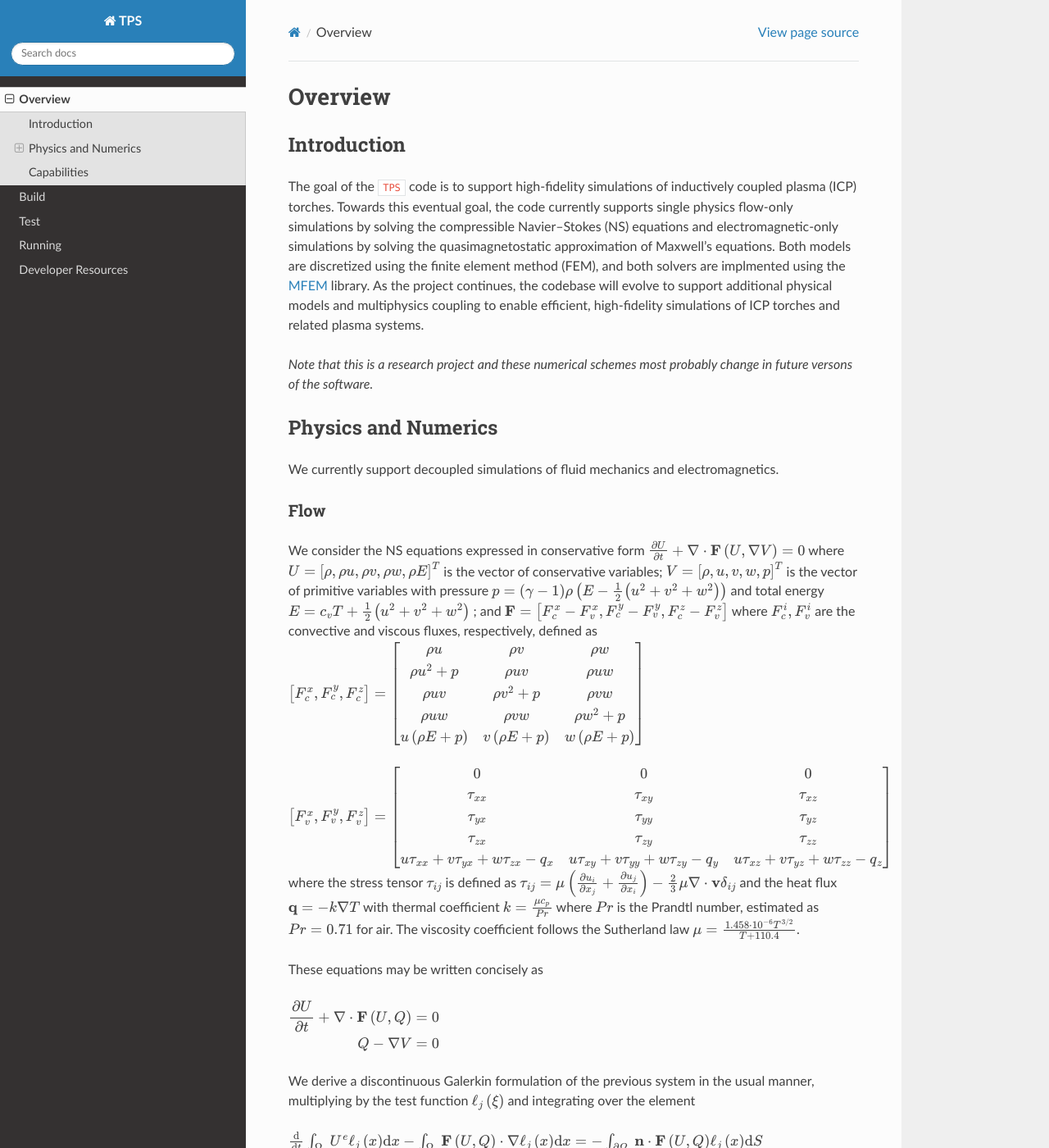
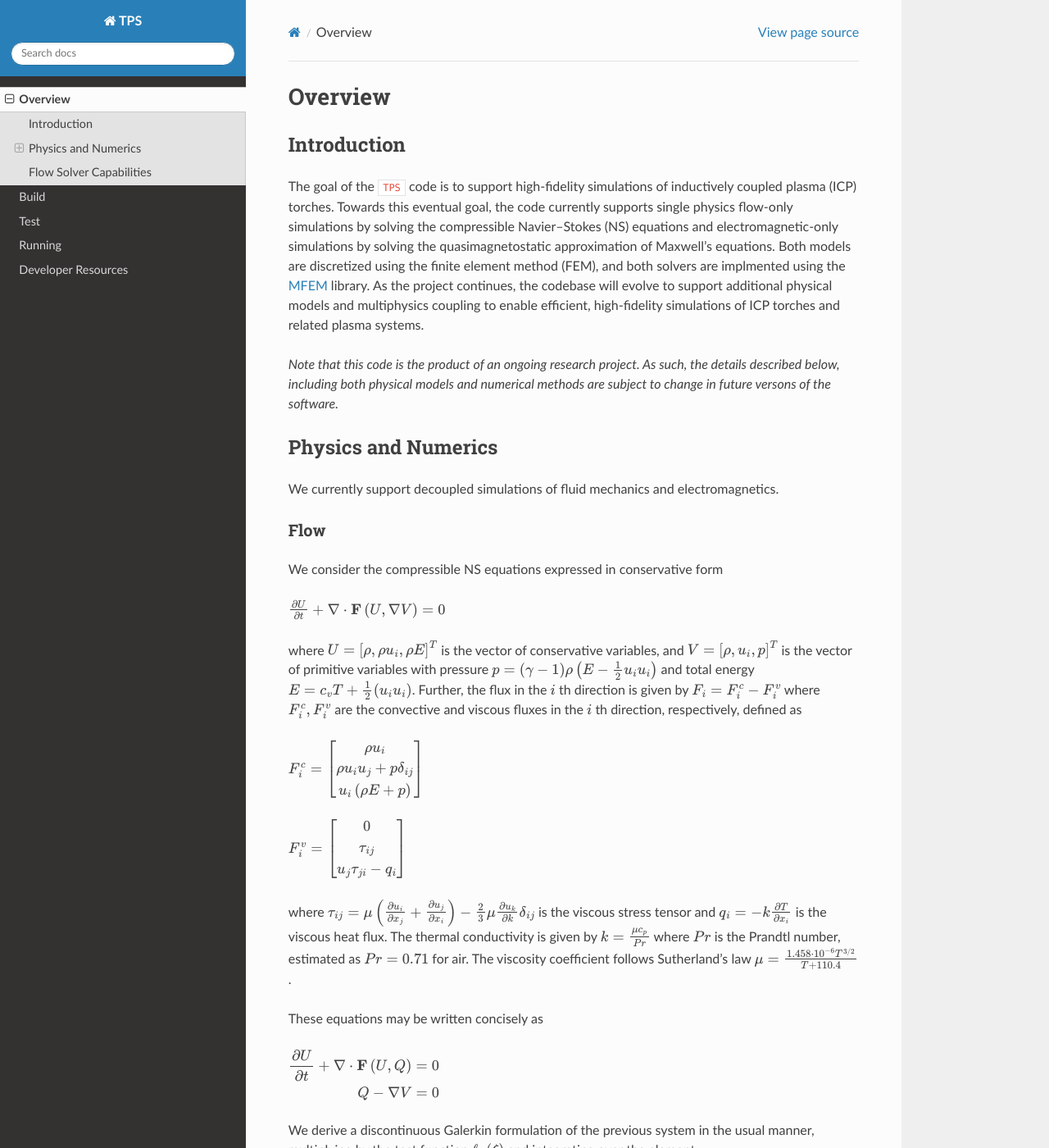
Before and after one commit to pecos/tps-docs, a Sphinx documentation site: the page built from docs/source/overview.rst, in a window 1280 px wide and 1400 px high. Shown: the whole window at 82% size. Built offline with Sphinx 7.4.7 and the Read the Docs theme 2.0.0, drawn with Linux system fonts in a browser that asks for light colours; some of the changed text lies outside the part shown.

Commit message:
Smoothing and clarity pass on overview section

```diff
--- a/docs/source/overview.rst
+++ b/docs/source/overview.rst
@@ -26,9 +26,10 @@ systems.
 .. equations whereas a Continuous Galerkin (CG) approach has been taken for the solution of the
 .. EM equations. These are implemented using the `MFEM <https://mfem.org>`_ library
 
-*Note that this is a research project and these numerical schemes most probably change in
-future versons of the software.*
-
+*Note that this code is the product of an ongoing research project.
+As such, the details described below, including both physical models
+and numerical methods are subject to change in future versons of the
+software.*
 
 
 Physics and Numerics
@@ -38,38 +39,40 @@ We currently support decoupled simulations of fluid mechanics and electromagneti
 
 Flow
 ------------
-We consider the NS equations expressed in conservative form
+We consider the compressible NS equations expressed in conservative form
+
 :math:`\frac{\partial U}{\partial t}+\nabla\cdot\mathbf{F}\left(U,\nabla V\right)=0`
-where
-:math:`U=\left[\rho,\rho u,\rho v,\rho w,\rho E\right]^{T}` is the vector of conservative
-variables;
-:math:`V=\left[\rho,u,v,w,p\right]^{T}` is the vector of primitive variables with pressure
-:math:`p=\left(\gamma-1\right)\rho\left(E-\frac{1}{2}\left(u^{2}+v^{2}+w^{2}\right)\right)`
-and total energy
-:math:`E=c_{v}T+\frac{1}{2}\left(u^{2}+v^{2}+w^{2}\right)` ; and
-:math:`\mathbf{F}=\left[F_{c}^{x}-F_{v}^{x},F_{c}^{y}-F_{v}^{y},F_{c}^{z}-F_{v}^{z}\right]` where
-:math:`F_{c}^{i}, F_{v}^{i}` are the convective and viscous fluxes, respectively, defined as
-:math:`\left[F_{c}^{x},F_{c}^{y},F_{c}^{z}\right]=\left[\begin{array}{ccc}
-\rho u & \rho v & \rho w\\
-\rho u^{2}+p & \rho uv & \rho uw\\
-\rho uv & \rho v^{2}+p & \rho vw\\
-\rho uw & \rho vw & \rho w^{2}+p\\
-u\left(\rho E+p\right) & v\left(\rho E+p\right) & w\left(\rho E+p\right)
+
+where :math:`U=\left[\rho,\rho u_i,\rho E\right]^{T}` is the vector of
+conservative variables, and :math:`V=\left[\rho,u_i,p\right]^{T}` is
+the vector of primitive variables with pressure
+:math:`p=\left(\gamma-1\right)\rho\left(E-\frac{1}{2} u_i u_i\right)`
+and total energy :math:`E=c_{v}T+\frac{1}{2}\left(u_i u_i\right)`.
+Further, the flux in the :math:`i` th direction is given by
+:math:`F_i=F^c_i-F^{v}_i` where :math:`F^{c}_{i}, F^{v}_{i}` are the
+convective and viscous fluxes in the :math:`i` th direction,
+respectively, defined as
+
+:math:`F^{c}_i=\left[\begin{array}{c}
+\rho u_i\\
+\rho u_i u_j +p \delta_{ij}\\
+u_i \left(\rho E+p\right)
 \end{array}\right]`
 
-:math:`\left[F_{v}^{x},F_{v}^{y},F_{v}^{z}\right]=\left[\begin{array}{ccc}
-0 & 0 & 0\\
-\tau_{xx} & \tau_{xy} & \tau_{xz}\\
-\tau_{yx} & \tau_{yy} & \tau_{yz}\\
-\tau_{zx} & \tau_{zy} & \tau_{zz}\\
-u\tau_{xx}+v\tau_{yx}+w\tau_{zx}-q_{x} & u\tau_{xy}+v\tau_{yy}+w\tau_{zy}-q_{y} & u\tau_{xz}+v\tau_{yz}+w\tau_{zz}-q_{z}
+:math:`F^{v}_i=\left[\begin{array}{c}
+0 \\
+\tau_{ij}\\
+u_j \tau_{ji} - q_i
 \end{array}\right]`
-where the stress tensor
-:math:`\tau_{ij}` is defined as
-:math:`\tau_{ij}=\mu\left(\frac{\partial u_{i}}{\partial x_{j}}+\frac{\partial u_{j}}{\partial x_{i}}\right)-\frac{2}{3}\mu\nabla\cdot\mathbf{v}\delta_{ij}`
-and the heat flux :math:`\mathbf{q}=-k\nabla T` with thermal coefficient
-:math:`k=\frac{\mu c_{p}}{Pr}` where :math:`Pr` is the Prandtl number, estimated as
-:math:`Pr=0.71` for air. The viscosity coefficient follows the Sutherland law
+
+where :math:`\tau_{ij}=\mu\left(\frac{\partial u_{i}}{\partial
+x_{j}}+\frac{\partial u_{j}}{\partial x_{i}}\right)-\frac{2}{3}\mu
+\frac{\partial u_k}{\partial k} \delta_{ij}` is the viscous stress
+tensor and :math:`q_i=-k \frac{\partial T}{\partial x_i}` is the
+viscous heat flux.  The thermal conductivity is given by
+:math:`k=\frac{\mu c_{p}}{Pr}` where :math:`Pr` is the Prandtl number,
+estimated as :math:`Pr=0.71` for air. The viscosity coefficient
+follows Sutherland's law
 :math:`\mu=\frac{1.458\cdot10^{-6}T^{3/2}}{T+110.4}`.
 
 These equations may be written concisely as
@@ -78,9 +81,9 @@ These equations may be written concisely as
 Q-\nabla V & =0
 \end{aligned}`
 
-We derive a discontinuous Galerkin formulation of the previous system in the usual manner,
-multiplying by the test function :math:`\ell_{j}\left(\xi\right)` and integrating over
-the element
+We derive a discontinuous Galerkin formulation of the previous system
+in the usual manner, multiplying by the test function
+:math:`\ell_{j}\left(\xi\right)` and integrating over the element
 
 :math:`\frac{\mathrm{d}}{\mathrm{d}t}\intop_{\Omega_{e}}U^{e}\ell_{j}\left(x\right)\mathrm{d}x-\intop_{\Omega_{e}}\mathbf{F}\left(U,Q\right)\cdot\nabla\ell_{j}\left(x\right)\mathrm{d}x=-\intop_{\partial\varOmega_{e}}\mathbf{n}\cdot\mathbf{F}\left(U,Q\right)\ell_{j}\left(x\right)\mathrm{d}S`
 
@@ -98,7 +101,7 @@ renders the scheme numerically stable (in a linear sense).
 
 Once the domain is discretized the resulting system of equations is of the form
 
-:math:`\frac{\partial U}{\partial t}=A(U)`
+:math:`\frac{\partial U}{\partial t}=R(U)`
 
 which can be integrated with a time integrator
 scheme. Different **explicit** temporal schemes are available in ``TPS``.
@@ -161,8 +164,8 @@ residuals (MINRES) method with Auxiliary-space Maxwell Solver (AMS)
 preconditioner from Hypre (through MFEM).
 
 
-Capabilities
-************
+Flow Solver Capabilities
+************************
 
 Some of the main implemented capabilities are
 
```
Also changed, not shown: other parts of docs/source/overview.rst (+2 -2 lines).
